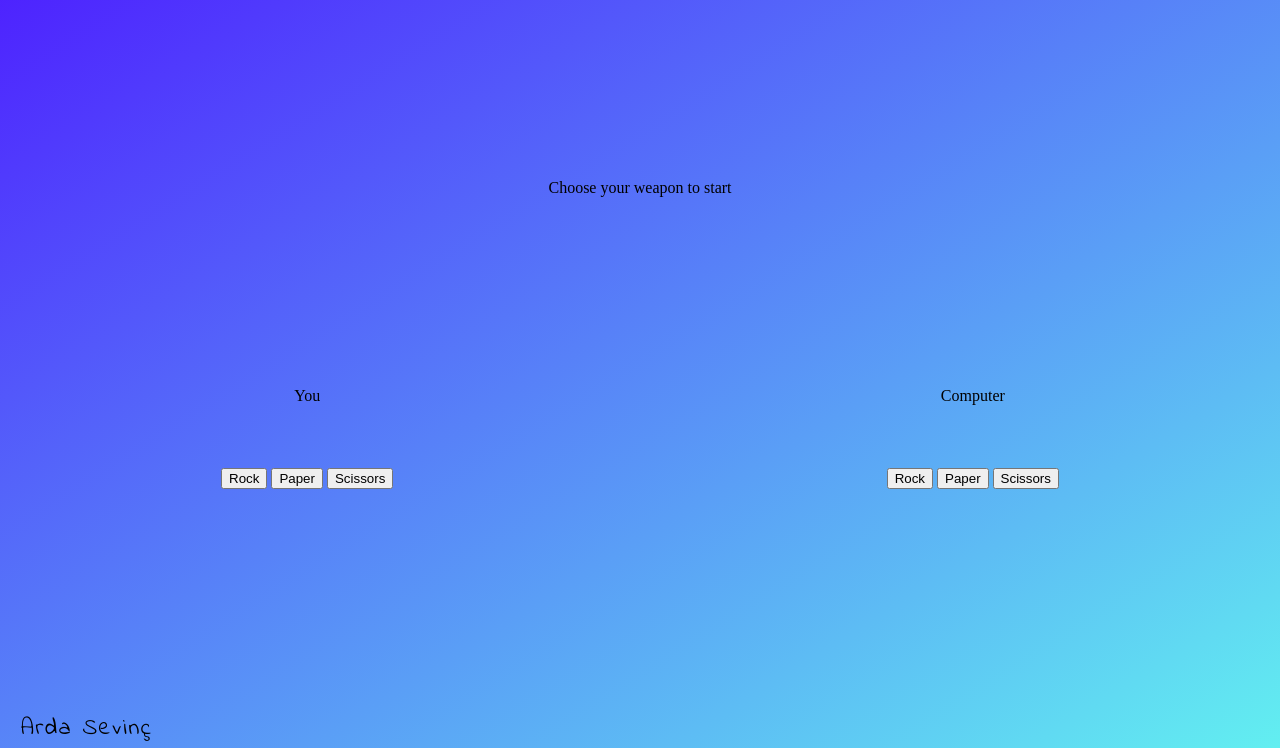
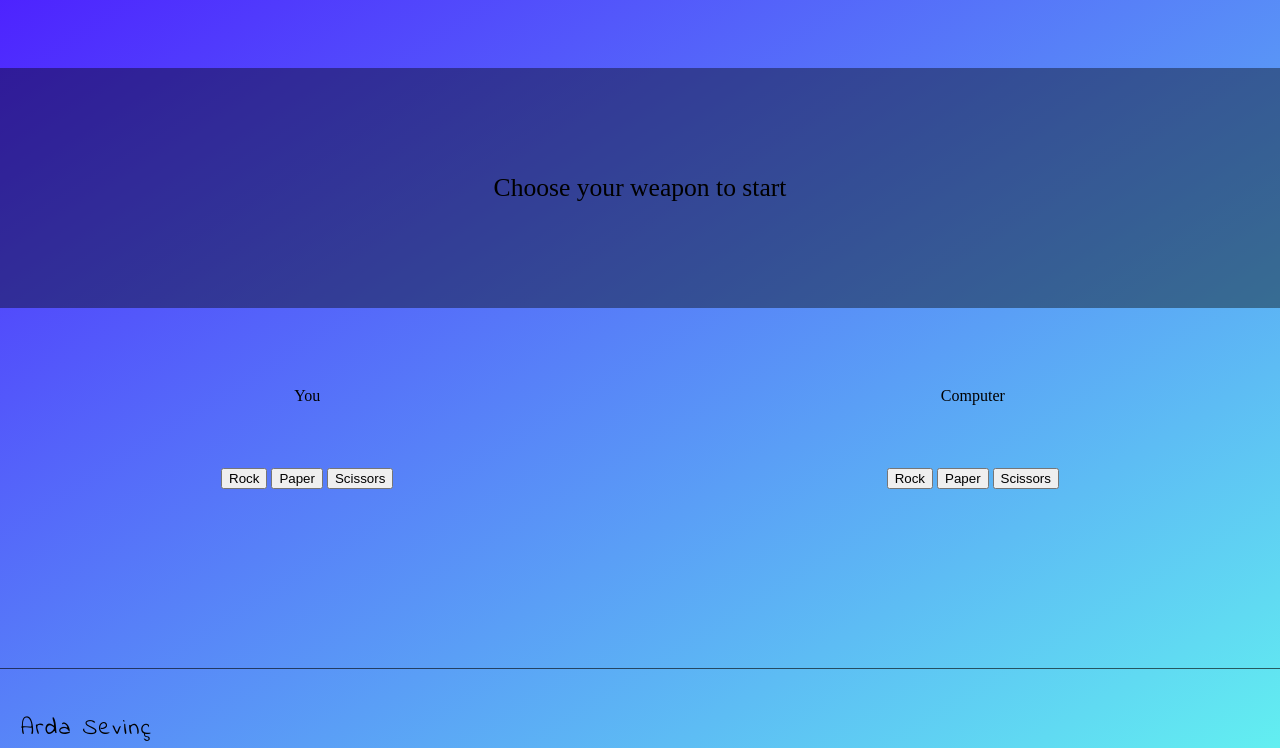
Before and after one commit to ardasevinc/rock-paper-scissors, a plain HTML site: page index.html in a window 1280 px wide. Shown: the part 52-800 px from the top of the page. Drawn offline with nearby package versions, Linux system fonts and the light colour scheme.

Commit message:
design begin page, improve font

```diff
--- a/styles/test-style.css
+++ b/styles/test-style.css
@@ -10,6 +10,7 @@ html {
     outline: none;
     height: 100vh;
     background-image: linear-gradient(to bottom right, rgba(55, 0, 255, 0.89), rgba(81, 237, 239, 0.9));
+    font-family: 'Roboto Slab', serif;
 }
 
 body {
@@ -42,6 +43,7 @@ header h1 {
 .begin {
     position: relative;
     height: 30vh;
+    background-color: rgba(0, 0, 0, 0.4);
 
 }
 
@@ -50,6 +52,7 @@ header h1 {
     left: 50%;
     top: 50%;
     transform: translate(-50%, -50%);
+    font-size: 1.6rem;
 }
 
 .score-table {
@@ -130,6 +133,8 @@ header h1 {
 footer {
     height: 10vh;
     overflow: hidden;
+    border-top: .1rem solid rgba(0, 0, 0, 0.6);
+
 }
 
 footer span {
```
